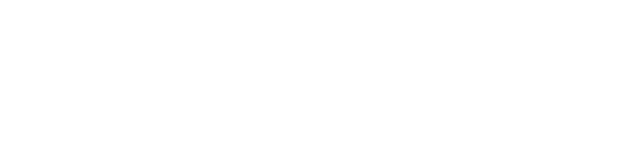
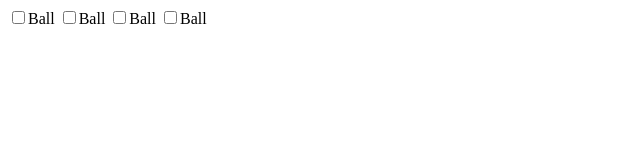
Before and after one commit to de-falcon/nodejs001NT, a plain HTML site: page index.html in a window 1280 px wide. Shown: the whole page, without its empty margins (0-640 px from the left). Drawn offline with Linux system fonts and the light colour scheme.

Commit message:
we did something

```diff
--- a/index.html
+++ b/index.html
@@ -7,6 +7,11 @@
     <title>Document</title>
 </head>
 <body>
-
+    <div id="inputs">
+        <label for="Ball"><input type="checkbox" name="Ball 1" id="">Ball</label>
+        <label for="Ball 1"><input type="checkbox" name="Ball 2" id="">Ball</label>
+        <label for="Ball 2"><input type="checkbox" name="Ball 3" id="">Ball</label>
+        <label for="Ball 3"><input type="checkbox" name="Ball 4" id="">Ball</label>
+    </div>
 </body>
 </html>
```
